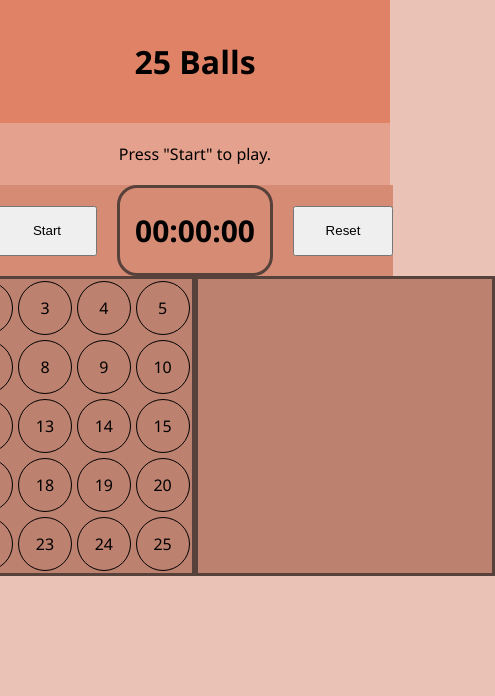
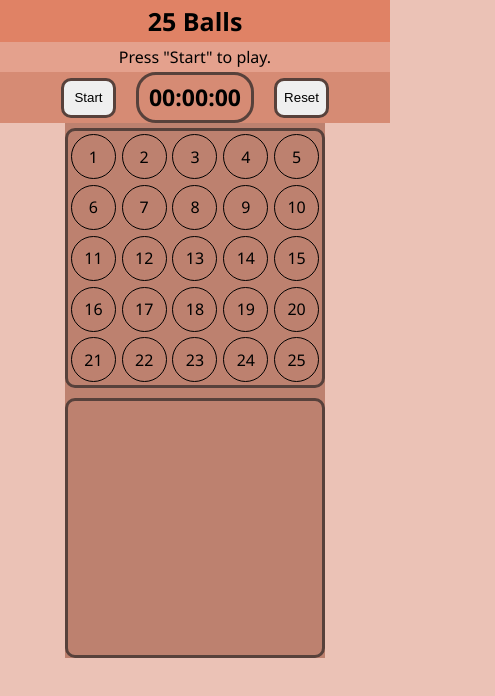
Before and after one commit to SaKarolina/1_game_25-balls, a website: page index.html in a window 390 px wide. Shown: the whole page, 495 px wide, since content can reach past the window. Drawn offline with Linux system fonts and the light colour scheme.

Commit message:
responsive

```diff
--- a/css/style.css
+++ b/css/style.css
@@ -12,11 +12,12 @@ body {
 }
 
 h1 {
+    font-size: 45px;
     display: flex;
     justify-content: center;
     align-items: center;
     background-color: rgb(224, 130, 101);
-    padding: 40px 20px;
+    padding: 20px;
 }
 
 .gameInfo {
@@ -24,7 +25,7 @@ h1 {
     justify-content: center;
     align-items: center;
     background-color: rgb(228, 161, 141);
-    padding: 20px;
+    padding: 10px 20px;
 }
 
 .row {
@@ -44,6 +45,14 @@ button {
     cursor: pointer;
     height: 50px;
     width: 100px;
+    border: 3px solid rgb(87, 65, 59);
+    border-radius: 10px;
+}
+#start {
+    justify-self: end;
+}
+#reset {
+    justify-self: start;
 }
 
 .time {
@@ -55,7 +64,7 @@ button {
     font-size: 30px;
     font-weight: 600;
     line-height: 1.5em;
-    padding: 20px 15px;
+    padding: 15px;
 }
 
 .row2 {
@@ -63,6 +72,7 @@ button {
     grid-template-columns: 1fr 1fr;
     justify-self: center;
     background-color: rgb(189, 129, 111);
+    column-gap: 40px;
 }
 
 .box {
@@ -73,8 +83,17 @@ button {
     grid-template-rows: repeat(5, 1fr);
     justify-self: center;
     border: 3px solid rgb(87, 65, 59);
+    border-radius: 10px;
     height: 300px;
     width: 300px;
+    margin-top: 20px;
+}
+
+.full {
+    justify-self: end;
+}
+.empty {
+    justify-self: start;
 }
 
 .box div {
@@ -87,3 +106,51 @@ button {
     border-radius: 50%;
     cursor: pointer;
 }
+
+@media (max-width: 670px) {
+    h1 {
+        font-size: 25px;
+        padding: 4px;
+    }
+    .gameInfo {
+        padding: 4px;
+    }
+    .time {
+        font-size: 23px;
+        line-height: 1.1em;
+        padding: 10px;
+    }
+    button {
+        height: 40px;
+        width: 55px;
+    }
+    .row2 {
+        grid-template-columns: 1fr;
+        gap: 5px;
+    }
+    .box {
+        margin-top: 5px;
+        height: 260px;
+        width: 260px;
+    }
+    .box div {
+        height: 45px;
+        width: 45px;
+    }
+    .full,
+    .empty {
+        justify-self: center;
+    }
+}
+
+@media (min-width: 991px) {
+    .box {
+        margin-top: 20px;
+        height: 350px;
+        width: 350px;
+    }
+    .box div {
+        height: 60px;
+        width: 60px;
+    }
+}
--- a/index.html
+++ b/index.html
@@ -16,9 +16,9 @@
     </header>
     <main class="container">
         <div class="row">
-            <button>Start</button>
+            <button id="start">Start</button>
             <div class="time">00:00:00</div>
-            <button>Reset</button>
+            <button id="reset">Reset</button>
         </div>
         <div class="row2">
             <div class="full box">
--- a/js/game.js
+++ b/js/game.js
@@ -2,3 +2,13 @@
 //
 // Žaidimo ekranas sudarytas iš dviejų kvadratų, mygtukų “start” ir “reset” ir laikmačio, skaičiuojančio sekundes. Kvadratai sudaryti iš 25 mažesnių kvadratukų ir sudaro matricą 5X5. Abu kvadratai žaidimo pradžioje tušti. Paspaudus “start” mygtuką įsijungia laikmatis, o kairysis kvadratas užpildomas spalvotais rutuliukais su skaičiais nuo 1 iki 25. Spalvos ir rutuliukų išdėliojimas atsitiktiniai. Žaidimo tikslas rutuliukus sudėlioti iš eilės (1,2,3…) perkeliant juos iš kairiojo kvadrato į dešinį.
 // Spaudžiant ant rutuliuko kairiajame kvadrate, rutuliukas pereina į dešinį. Dešiniajame kvadrate rutuliukai dėliojami tik iš eilės. Pirmiausia reikia perkelti rutuliuką su skaičiumi 1 toliau su skaičiumi 2 ir t.t. Bandant perkelti rutuliuką ne iš eilės, turi trumpam atsirasti pranešimas apie pasirinktą netinkamą rutuliuką. Žaidimas pasibaigia perkėlus paskutinį, 25 rutuliuką. Laikmatis sustabdomas. Paspaudus mygtuką “reset”, abu kvadratai ištuštinami, o laikmatis padaromas 0.
+
+const start = document.querySelector(`#start`);
+const reset = document.querySelector(`#reset`);
+const time = document.querySelector(`.time`);
+const fullBox = document.querySelector(`.full`);
+const emptyBox = document.querySelector(`.empty`);
+
+
+
+console.log(time);
```
